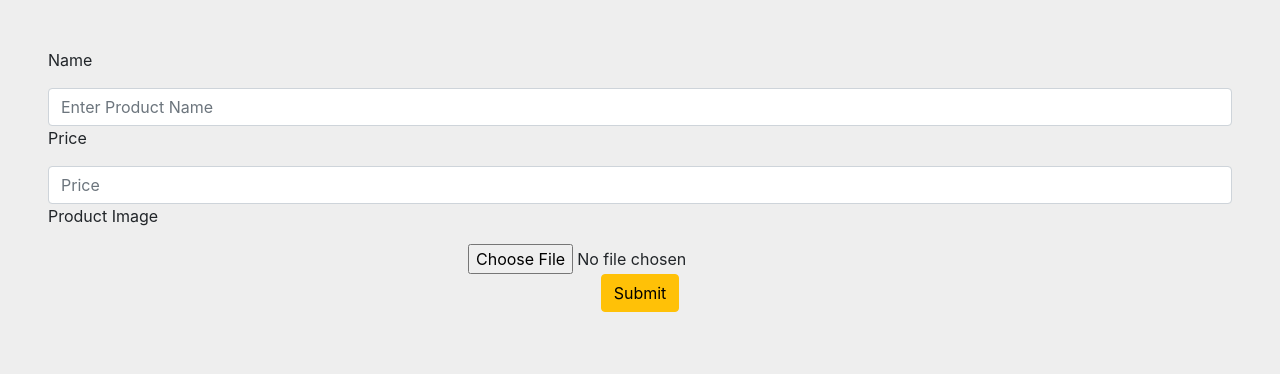
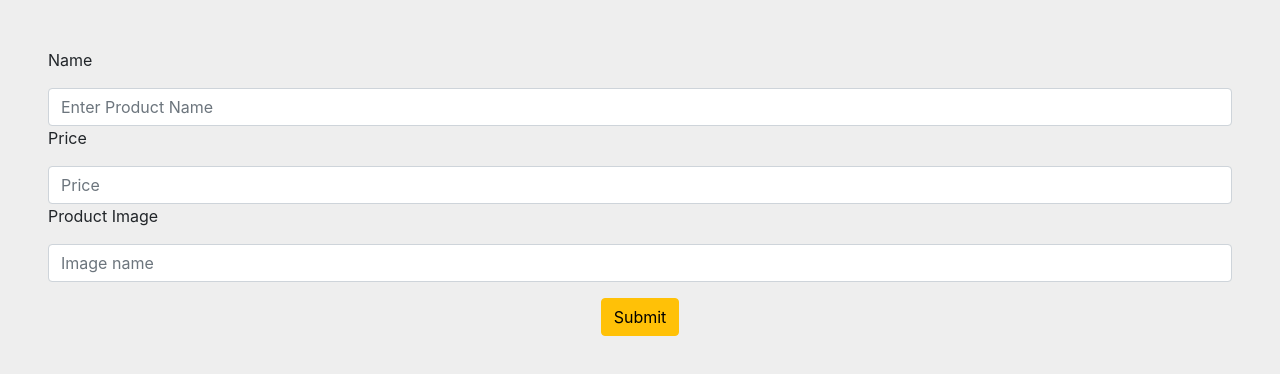
Before and after one commit to ZainabShakeel/RandoStore, a React (Create React App) app: page /add-items in a window 1280 px wide. Shown: the top 374 px of the page. Built offline with nearby package versions, Linux system fonts and the light colour scheme.

Commit message:
create item test

```diff
--- a/src/App.css
+++ b/src/App.css
@@ -4,6 +4,9 @@
 
 p {
   text-align: left;
+}
+.text-muted {
+  text-align: center;
 }
 .App-logo {
   height: 40vmin;
--- a/src/screens/AddItems.js
+++ b/src/screens/AddItems.js
@@ -1,13 +1,13 @@
-import { upload } from "@testing-library/user-event/dist/upload";
 import React, { useEffect, useState } from "react";
 
 import { ApiCall } from "../services/ApiCall";
 import API from "../services/ApiLists";
-
-var file = require("file-system");
-var fs = require("fs");
+import { useNavigate } from "react-router-dom";
+// var file = require("file-system");
+// var fs = require("fs");
 
 export default function AddItems() {
+  const navigate = useNavigate();
   const [name, setName] = useState();
   const [price, setPrice] = useState();
   const [image, setImage] = useState();
@@ -16,57 +16,82 @@ export default function AddItems() {
     var formData = {
       name,
       price,
-      img: "./img/test2.jpeg",
+      img: "./img/" + image,
     };
-
+    console.log("formData", formData);
     ApiCall("Post", API.items, formData)
       .catch((error) => {
         console.log("erorr reponse", error);
       })
-      .then((resp) => {});
+      .then((resp) => {
+        console.log("cteated", resp);
+        navigate("/items");
+      });
   }
 
-  const submitHandler = (event, files) => {
-    console.log(event.target);
-    console.log(files.target);
-    fs.writeFile(
-      `../components/img/${files.target.files[0].name}.jpg`,
-      files.target.files[0],
-      function (err) {
-        if (err) throw err;
-        console.log("Replaced!");
-      }
-    );
-  };
+  // const submitHandler = (event, files) => {
+  //   console.log(event.target);
+  //   console.log(files.target);
+  //   fs.writeFile(
+  //     `../components/img/${files.target.files[0].name}.jpg`,
+  //     files.target.files[0],
+  //     function (err) {
+  //       if (err) throw err;
+  //       console.log("Replaced!");
+  //     }
+  //   );
+  // };
 
   return (
     <div className="App">
-      <form className="m-5">
+      <div className="m-5">
         <div className="form-group">
           <p>Name</p>
           <input
             className="form-control"
             placeholder="Enter Product Name"
+            value={name}
+            onChange={(e) => setName(e.target.value)}
             required
           />
         </div>
         <div className="form-group">
           <p>Price</p>
-          <input className="form-control" placeholder="Price" required />
+          <input
+            className="form-control"
+            placeholder="Price"
+            value={price}
+            onChange={(e) => setPrice(e.target.value)}
+            required
+          />
         </div>
         <div className="form-group">
+          <p>Product Image</p>
+          <input
+            className="form-control"
+            placeholder="Image name"
+            value={image}
+            onChange={(e) => setImage(e.target.value)}
+            required
+          />
+        </div>
+        {/* <div className="form-group">
           <p>Product Image</p>
           <input
             type="file"
             className="form-control-file"
             onChange={() => submitHandler()}
           />
-        </div>
+        </div> */}
 
-        <button type="submit" className="btn btn-warning">
+        <button
+          type="submit"
+          className="btn btn-warning mt-3"
+          onClick={() => AddItemApi()}
+        >
           Submit
         </button>
-      </form>
+      </div>
     </div>
   );
 }
```
